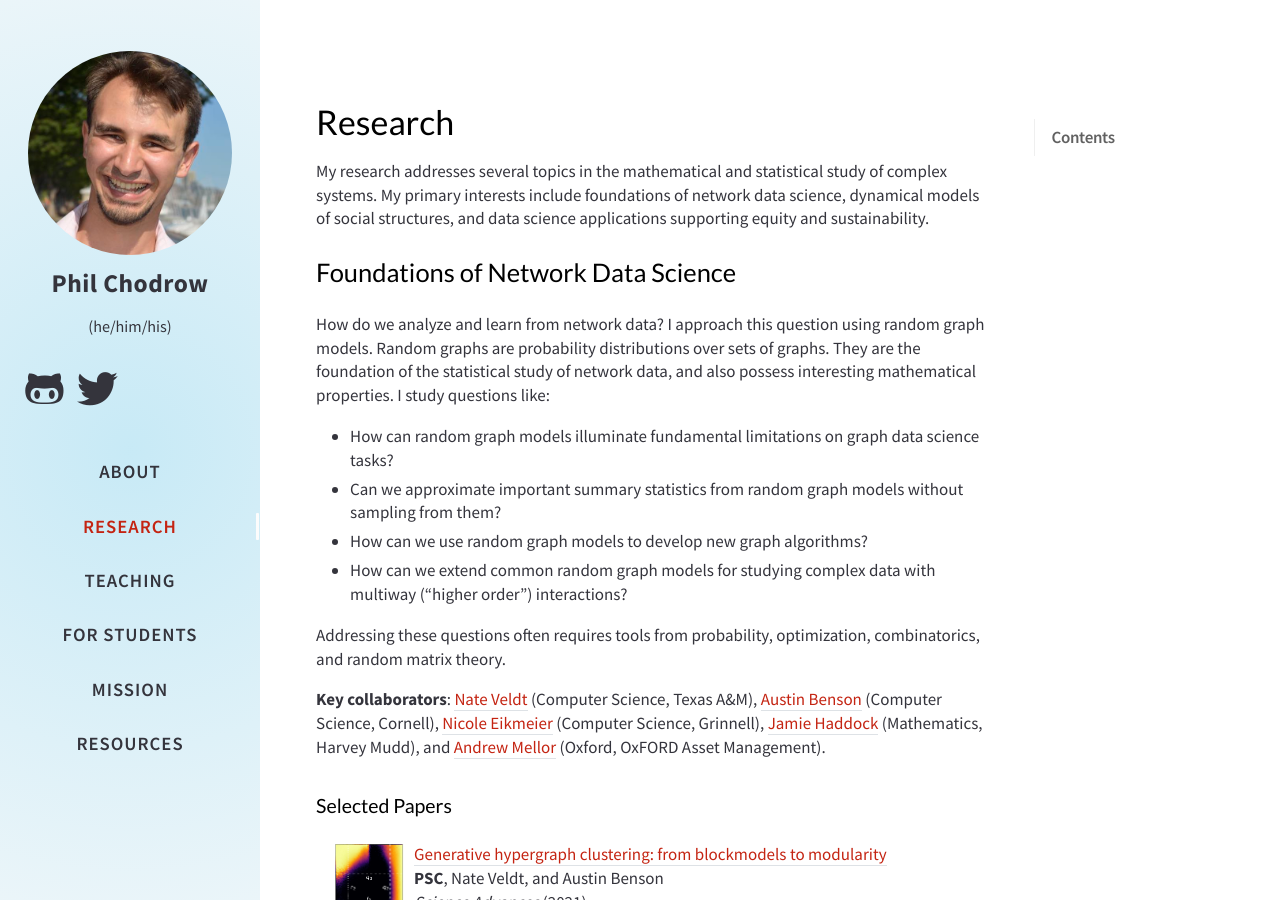
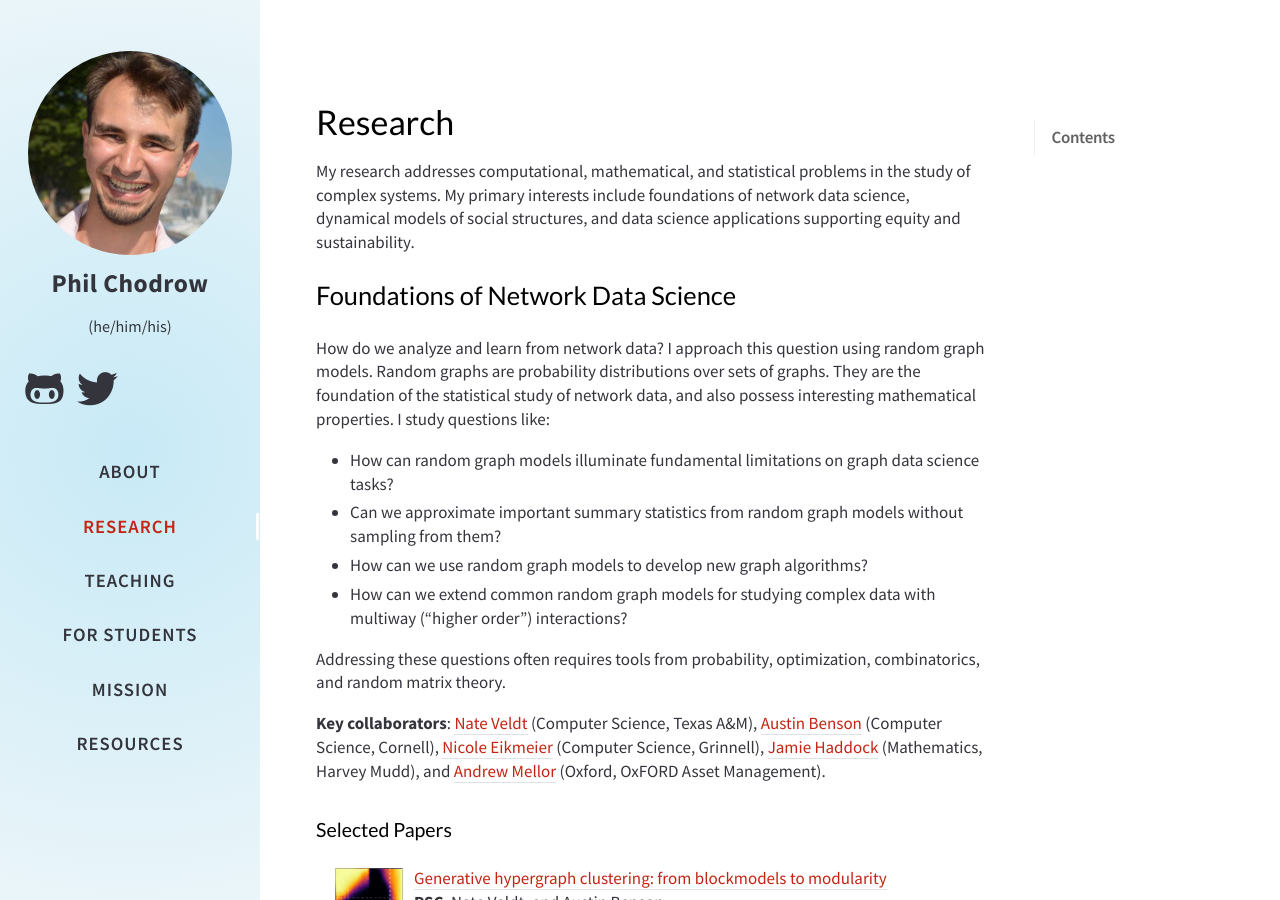
Before and after one commit to PhilChodrow/UCLA-website, a Jekyll site: the page built from _tabs/research.md, in a window 1280 px wide and 900 px high. Built offline with Jekyll 4.4.1, drawn with Linux system fonts in a browser that asks for light colours; nearby versions of some CDN libraries; comment, search, counter and statistics services are not loaded; a style sheet for code colours, icons or effects is not loaded.

Commit message:
Update research.md

```diff
--- a/_tabs/research.md
+++ b/_tabs/research.md
@@ -7,7 +7,7 @@ order: 3
 
 # Research
 
-My research addresses several topics in the mathematical and statistical study of complex systems. My primary interests include foundations of network data science, dynamical models of social structures, and data science applications supporting equity and sustainability.
+My research addresses computational, mathematical, and statistical problems in the study of complex systems. My primary interests include foundations of network data science, dynamical models of social structures, and data science applications supporting equity and sustainability.
 
 <!-- ![](https://www.philchodrow.com/static/img/avatar.jpg) -->
 
```
